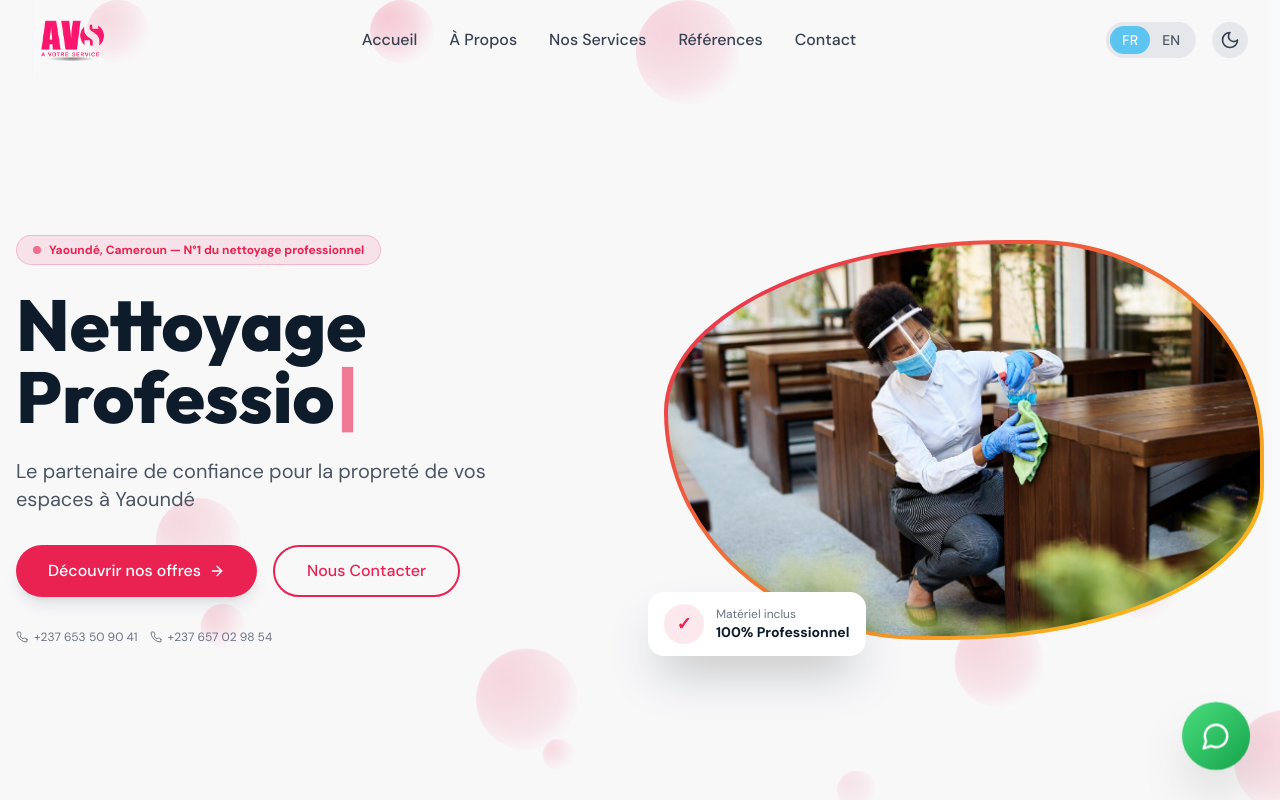
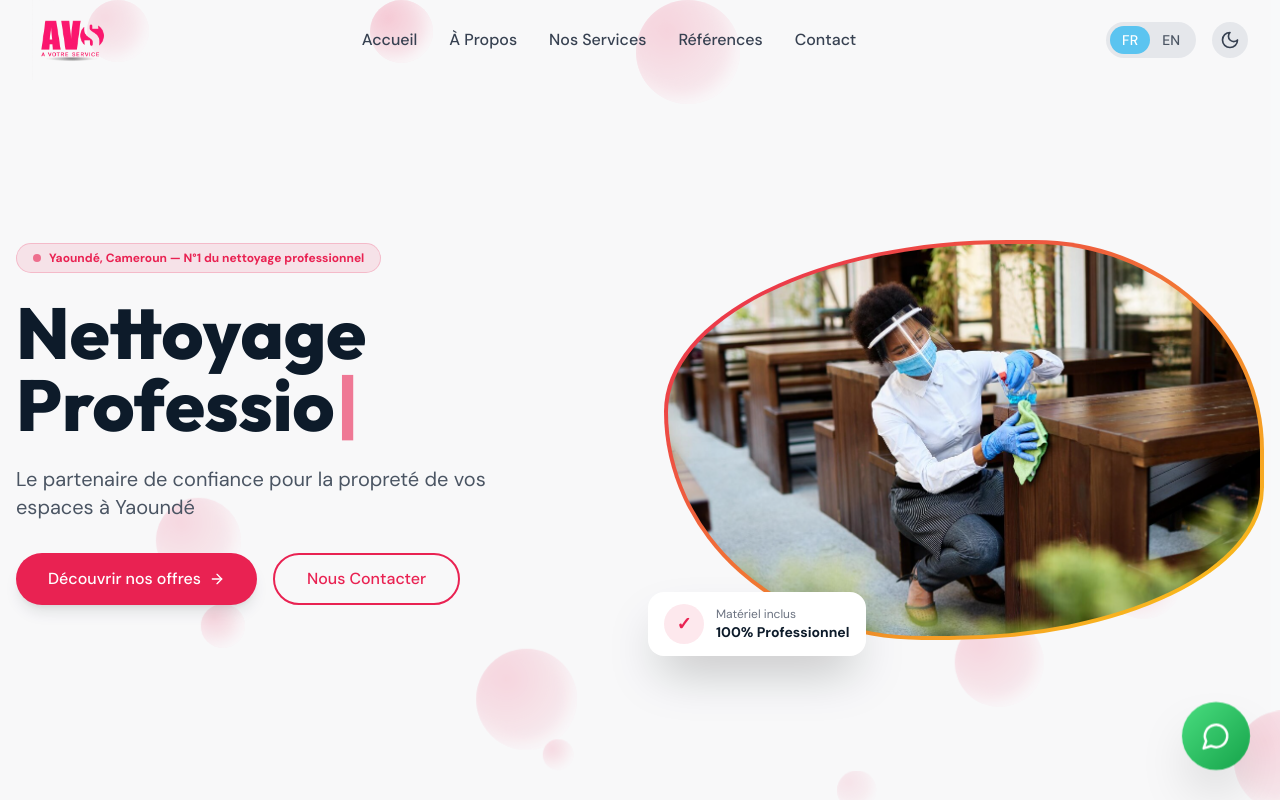
Before and after one commit to KevinStyveNanvou/avs, a React (Vite) app: page / in a window 1280 px wide. Shown: the top 800 px of the page. Built offline with nearby package versions, Linux system fonts and the light colour scheme.

Commit message:
comment out WhatsApp numbers in Hero component

```diff
--- a/src/components/Hero.tsx
+++ b/src/components/Hero.tsx
@@ -110,7 +110,7 @@ export default function Hero() {
               transition={{ delay: 0.7 }}
               className="flex flex-wrap gap-3"
             >
-              {['+237 653 50 90 41', '+237 657 02 98 54'].map(
+              {/* {['+237 653 50 90 41', '+237 657 02 98 54'].map(
                 (num, i) => (
                   <a
                     key={i}
@@ -121,7 +121,7 @@ export default function Hero() {
                     {num}
                   </a>
                 )
-              )}
+              )} */}
             </motion.div>
           </motion.div>
 
```
